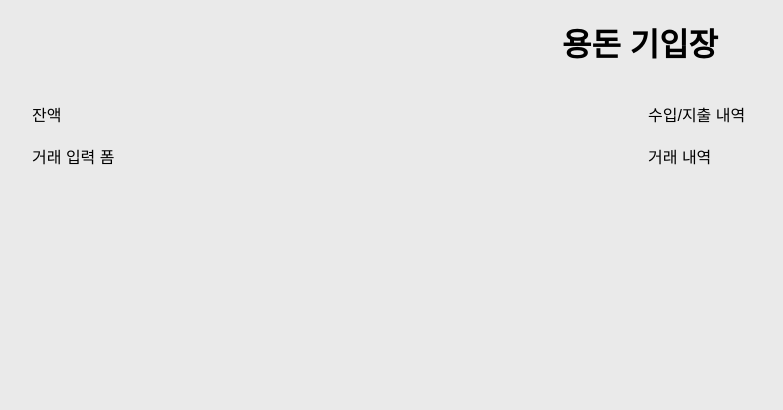
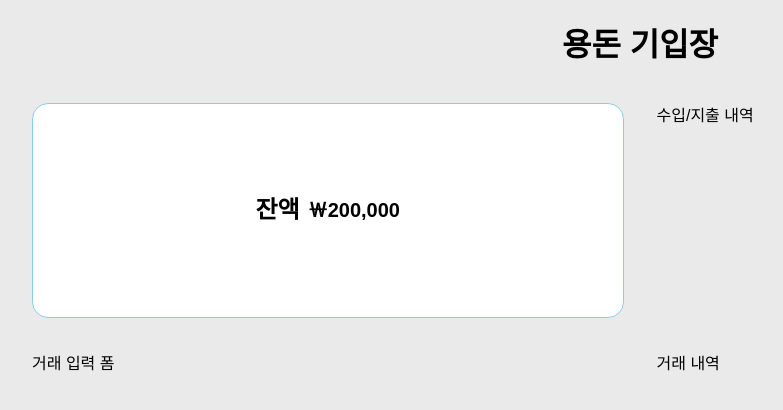
Before and after one commit to nue-os/allowance-book, a React (Vite) app: page / in a window 1280 px wide. Shown: the top 410 px of the page, without its empty margins (0-783 px from the left). Built offline with nearby package versions, Linux system fonts and the light colour scheme; a web font is replaced by a local one.

Commit message:
style: 잔액 디스플레이 스타일링

```diff
--- a/src/index.css
+++ b/src/index.css
@@ -27,13 +27,25 @@
   font-weight: normal;
   font-style: normal;
   line-height: 1.6;
+
+  --fs8: 8px;
+  --fs12: 12px;
+  --fs16: 16px;
+  --fs20: 20px;
+  --fs26: 24px;
+  --fs33: 33px;
+  --fs64: 64px;
 }
 
-body {
+html,
+body,
+#root {
+  height: 100%;
   background-color: #eaeaea;
 }
 
 main {
+  height: 100%;
   width: calc(100% - 4rem);
   margin: auto;
   padding: 20px 0;
@@ -42,19 +54,22 @@ main {
   gap: 2rem;
 }
 
-main h1 {
+main > h1 {
   font-family: 'HakgyoansimDunggeunmisoTTF-B', sans-serif;
   text-align: center;
 }
 
-main section {
+main > section {
+  flex: 1;
   display: grid;
   grid-template-columns: repeat(2, 1fr);
-  gap: 16px;
+  grid-template-rows: 1fr 2fr;
+  gap: var(--fs33);
 }
 
 @media (max-width: 600px) {
-  main section {
+  main > section {
     grid-template-columns: 1fr;
+    grid-template-rows: 1fr 1fr 2fr 2fr;
   }
 }
--- /dev/null
+++ b/src/organisms/BalanceDisplay.jsx
@@ -0,0 +1,13 @@
+import React from 'react'
+import css from './BalanceDisplay.module.css'
+
+const BalanceDisplay = () => {
+  return (
+    <div className={css.balanceCon}>
+      <strong>잔액</strong>
+      <span>{`￦200,000`}</span>
+    </div>
+  )
+}
+
+export default BalanceDisplay
--- /dev/null
+++ b/src/organisms/BalanceDisplay.module.css
@@ -0,0 +1,19 @@
+.balanceCon {
+  border: 1px solid red;
+  display: flex;
+  align-items: center;
+  justify-content: center;
+  gap: var(--fs8);
+  font-weight: bold;
+  background-color: white;
+  border: 1px solid skyblue;
+  border-radius: var(--fs16);
+}
+
+.balanceCon > strong {
+  font-size: var(--fs26);
+}
+
+.balanceCon > span {
+  font-size: var(--fs20);
+}
--- a/src/pages/MainPage.jsx
+++ b/src/pages/MainPage.jsx
@@ -1,11 +1,12 @@
 import React from 'react'
+import BalanceDisplay from '../organisms/BalanceDisplay'
 
 const MainPage = () => {
   return (
     <main>
       <h1>용돈 기입장</h1>
       <section>
-        <div>잔액</div>
+        <BalanceDisplay />
         <div>수입/지출 내역</div>
         <div>거래 입력 폼</div>
         <div>거래 내역</div>
```
Also changed, not shown: src/organisms/TransactionInputForm.jsx (deleted).
